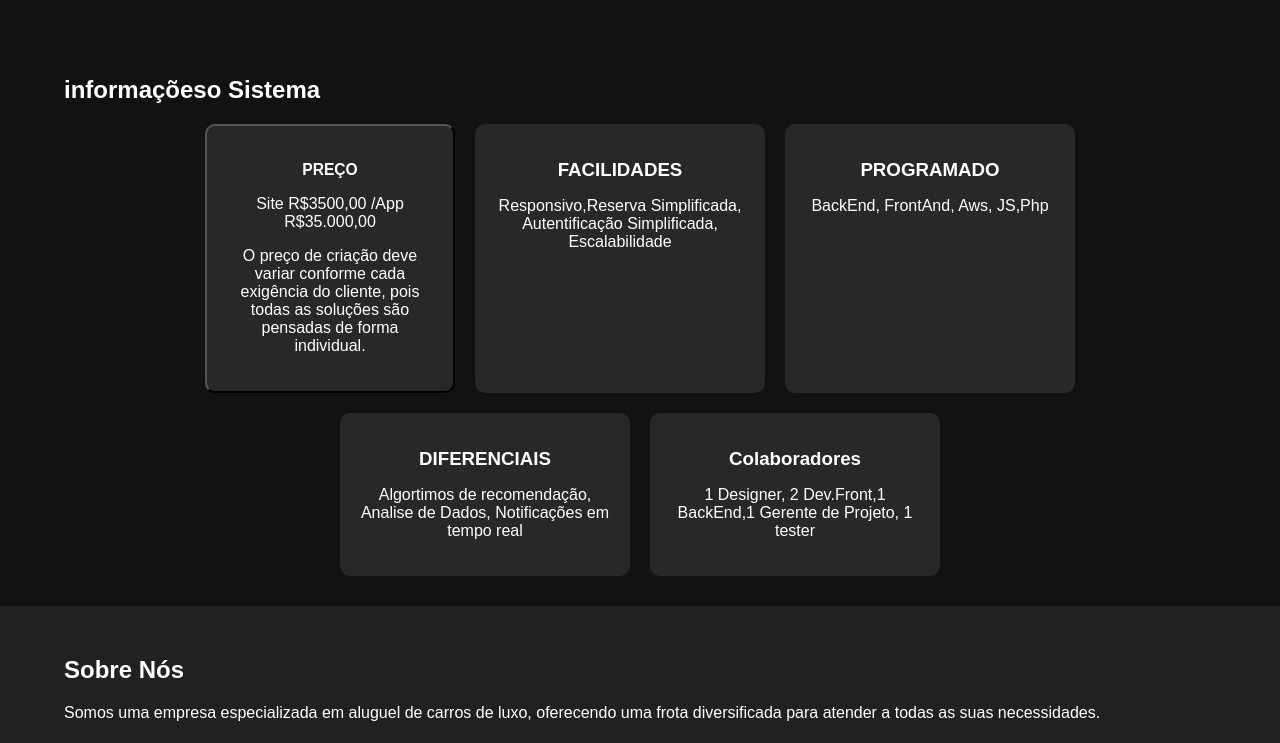
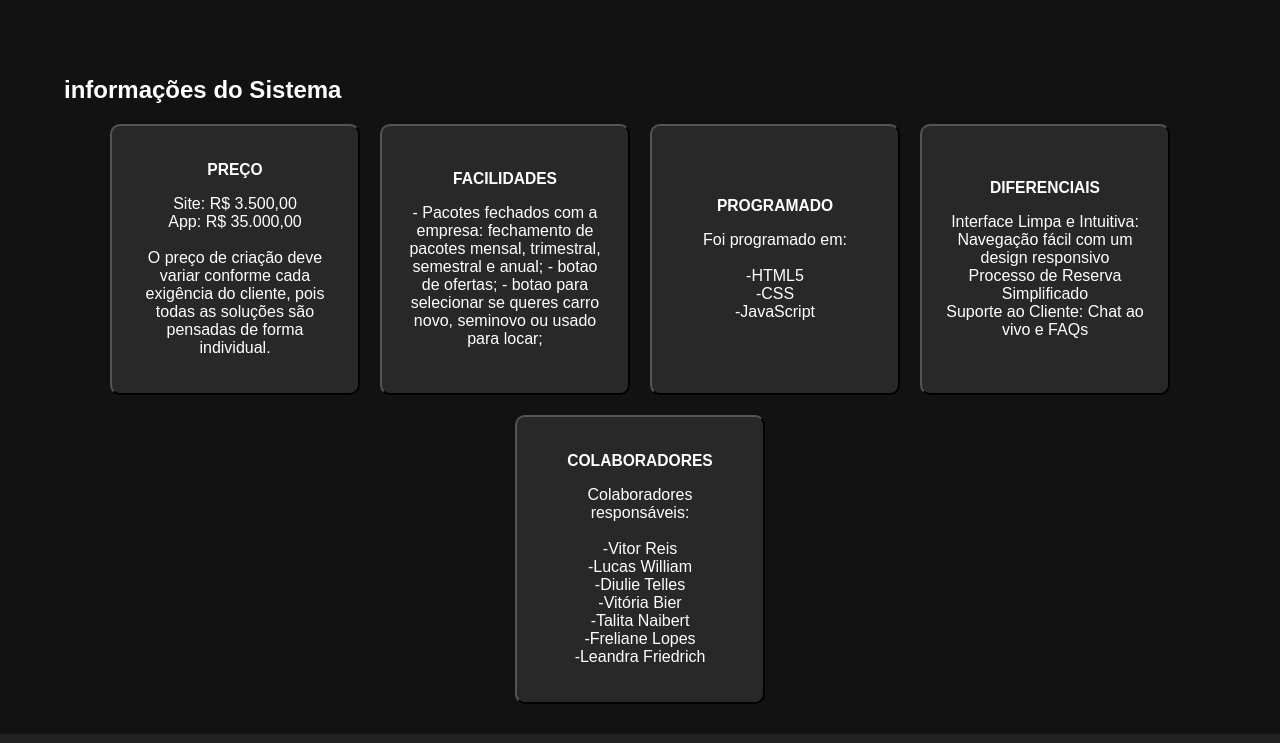
Before and after one commit to LukasLuut/DriveNow.github.io, a plain HTML site: page index.html in a window 1280 px wide. Shown: the part 797-1540 px from the top of the page. Drawn offline with Linux system fonts and the light colour scheme.

Commit message:
segundo commit

```diff
--- a/index.html
+++ b/index.html
@@ -48,33 +48,58 @@
     <!-- Seção Extras -->
     <section id="extras" class="extras-section">
         <div class="container">
-            <h2>informaçõeso Sistema</h2>
+            <h2>informações do Sistema</h2>
             <div class="extras-gallery">
                 <button id="show-or-hide" class="extra-item">
                     <h3>PREÇO</h3>
-                    <p>Site R$3500,00 /App R$35.000,00 </p>
                     <p id="container">
+                        Site: R$ 3.500,00<br>App: R$ 35.000,00 <br><br>
                         O preço de criação deve variar conforme
                         cada exigência do cliente, pois todas as
                         soluções são pensadas de forma individual.
                     </p>
                 </button>
-                <div class="extra-item">
+                <button id="show-or-hide1"  class="extra-item">
                     <h3>FACILIDADES</h3>
-                    <p>Responsivo,Reserva Simplificada, Autentificação Simplificada, Escalabilidade</p>
-                </div>
-                <div class="extra-item">
+                    <p id="container1">
+                        - Pacotes fechados com a empresa: fechamento de pacotes mensal, trimestral, semestral e anual;
+                        - botao de ofertas;
+                        - botao para selecionar se queres carro novo, seminovo ou usado para locar;
+                    </p>
+                </button>
+                <button id="show-or-hide2"  class="extra-item">
                     <h3>PROGRAMADO</h3>
-                    <p>BackEnd, FrontAnd, Aws, JS,Php</p>
-                </div>
-                <div class="extra-item">
+
+                    <p id="container2">
+                    Foi programado em: <br> <br>
+                    -HTML5<br>-CSS<br>
+                    -JavaScript<br>
+
+
+                    </p>
+                </button>
+                <button id="show-or-hide3"  class="extra-item">
                     <h3>DIFERENCIAIS</h3>
-                    <p>Algortimos de recomendação, Analise de Dados, Notificações em tempo real</p>
-                </div>
-                <div class="extra-item">
-                    <h3>Colaboradores</h3>
-                    <p>1 Designer, 2 Dev.Front,1 BackEnd,1 Gerente de Projeto, 1 tester</p>
-                </div>
+                    <p id="container3">
+                        Interface Limpa e Intuitiva: Navegação fácil com um design responsivo <br>
+                        Processo de Reserva Simplificado <br>
+                        Suporte ao Cliente: Chat ao vivo e FAQs
+                     </p>
+                </button>
+                <button id="show-or-hide4"  class="extra-item">
+                    <h3>COLABORADORES</h3>
+                    <p id="container4">
+                        Colaboradores responsáveis:<br><br>
+                        -Vitor Reis<br>
+                        -Lucas William<br>
+                        -Diulie Telles<br>
+                        -Vitória Bier<br>
+                        -Talita Naibert<br>
+                        -Freliane Lopes<br>
+                        -Leandra Friedrich<br>
+
+
+                </button>
 
             </div>
 
--- a/js/script.js
+++ b/js/script.js
@@ -69,7 +69,7 @@ scrollToTopBtn.addEventListener("click", function () {
         behavior: "smooth",
     });
 });
-
+//---------------------------------------------------------
 var btn = document.querySelector('#show-or-hide');
 var container = document.querySelector('#container')
 
@@ -82,3 +82,60 @@ btn.addEventListener('click', function(){
         container.style.display='flex';
     }
 })
+//-----------------------------------------------------------
+
+var btn1 = document.querySelector('#show-or-hide1');
+var container1 = document.querySelector('#container1')
+
+btn1.addEventListener('click', function(){
+    if(container1.style.display==='flex'){
+        container1.style.display='none';
+
+    }
+    else{
+        container1.style.display='flex';
+    }
+})
+//-----------------------------------------------------------
+
+var btn2 = document.querySelector('#show-or-hide2');
+var container2 = document.querySelector('#container2')
+
+btn2.addEventListener('click', function(){
+    if(container2.style.display==='block'){
+        container2.style.display='none';
+
+    }
+    else{
+        container2.style.display='block';
+    }
+})
+//-----------------------------------------------------------
+
+var btn3 = document.querySelector('#show-or-hide3');
+var container3 = document.querySelector('#container3')
+
+btn3.addEventListener('click', function(){
+    if(container3.style.display==='block'){
+        container3.style.display='none';
+
+    }
+    else{
+        container3.style.display='block';
+    }
+})
+
+//-----------------------------------------------------------
+
+var btn4 = document.querySelector('#show-or-hide4');
+var container4 = document.querySelector('#container4')
+
+btn4.addEventListener('click', function(){
+    if(container4.style.display==='block'){
+        container4.style.display='none';
+
+    }
+    else{
+        container4.style.display='block';
+    }
+})
```
